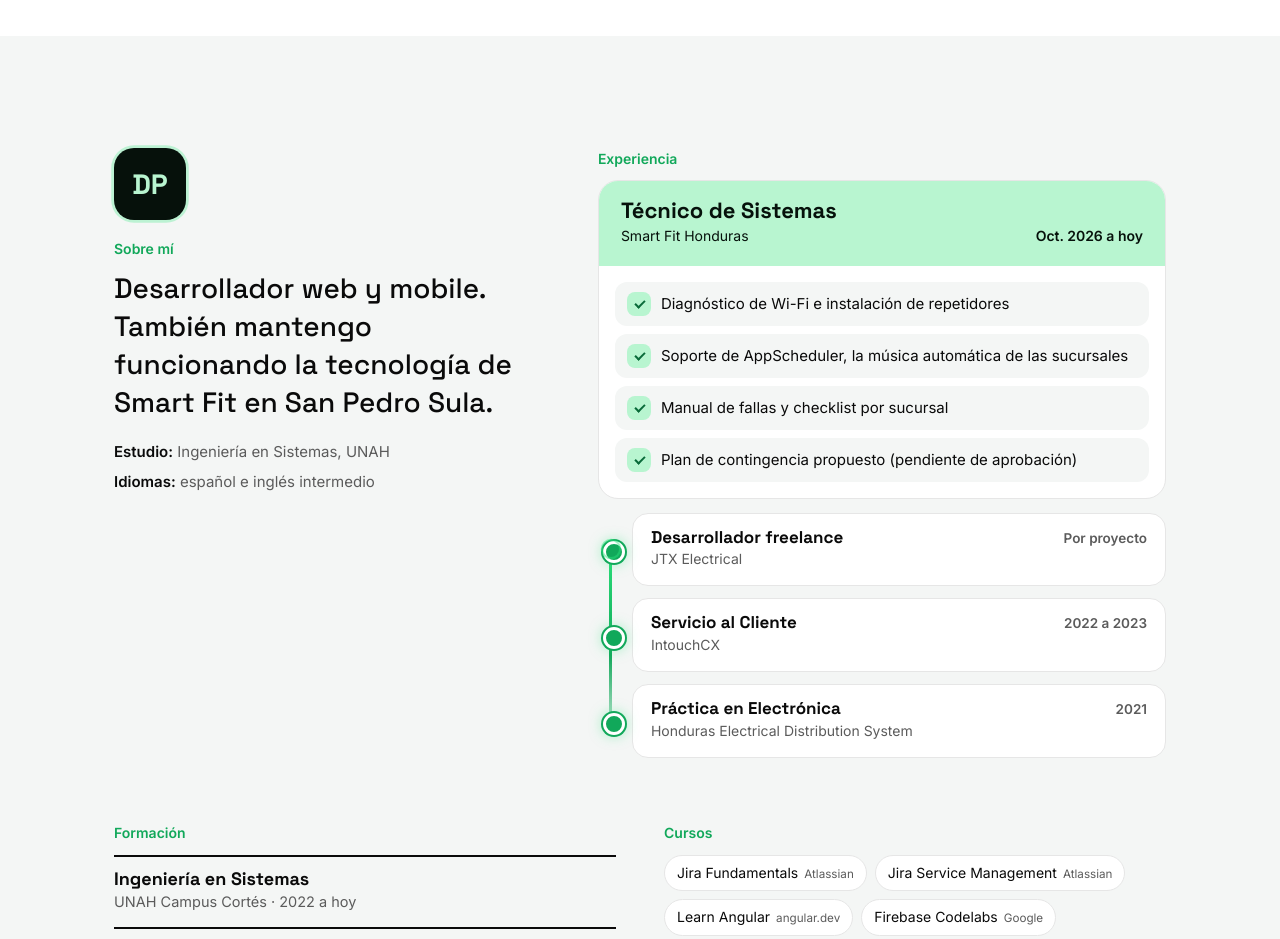
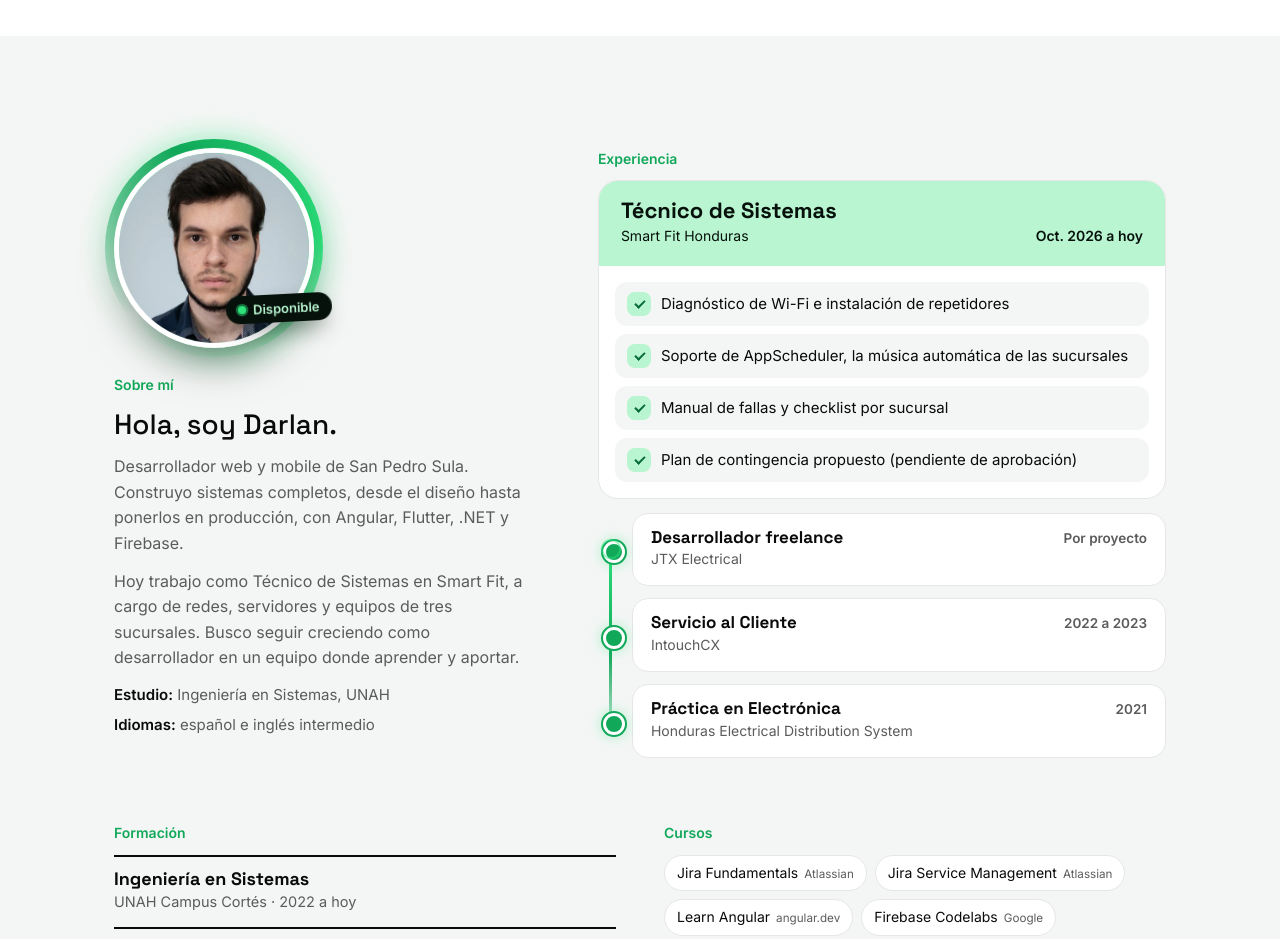
Before and after one commit to Darlangas17/Darlangas17.github.io, a plain HTML site: page index.html in a window 1280 px wide. Shown: the part 1920-2859 px from the top of the page. Drawn offline with Linux system fonts and the light colour scheme.

Commit message:
Foto y texto ampliado en Sobre mí
Co-Authored-By: Claude Opus 5.5 <noreply@anthropic.com>
Claude-Session: https://claude.ai/code/session_01L6GCbx1QmLz1CjhBeFtxUN

```diff
--- a/index.html
+++ b/index.html
@@ -264,6 +264,18 @@ footer{color:var(--soft);font-size:13px;padding:28px 0 40px;text-align:center}
 .wins li:hover{background:color-mix(in srgb,var(--mint) 45%,var(--card));transform:translateX(3px)}
 .wins li::before{left:12px;top:50%;width:24px;height:24px;margin-top:-12px;border-radius:8px;background:var(--mint)}
 .wins li::after{left:20px;top:50%;margin-top:-4px;width:8px;height:4px;border-color:#0a6b3a;border-width:2.5px}
+
+/* foto */
+.me{position:relative;width:200px;height:200px;margin:0 0 26px}
+.me img{position:relative;z-index:1;width:100%;height:100%;border-radius:50%;object-fit:cover;border:5px solid var(--bg);box-shadow:0 24px 50px -20px #000a;animation:floaty 6s ease-in-out infinite;transition:transform .4s cubic-bezier(.2,.9,.2,1)}
+.me:hover img{transform:scale(1.04) rotate(-2deg)}
+.ring{position:absolute;inset:-9px;border-radius:50%;background:conic-gradient(from var(--ang),#2ee57d,#b8f5d0,transparent 40%,#11a85a,#2ee57d);animation:spin 5s linear infinite;filter:drop-shadow(0 0 14px #2ee57d66)}
+.ring::after{content:"";position:absolute;inset:-26px;border-radius:50%;background:radial-gradient(circle,#2ee57d33,transparent 65%);z-index:-1;animation:pulse 4s ease-in-out infinite}
+.mebadge{position:absolute;z-index:2;right:-18px;bottom:14px;background:var(--night);color:var(--mint);font:600 13px Inter;padding:6px 12px;border-radius:999px;display:flex;align-items:center;gap:7px;box-shadow:0 10px 24px -10px #000;animation:bob 4s ease-in-out infinite}
+.mebadge i{width:8px;height:8px;border-radius:50%;background:var(--glow);animation:ping 2s ease-out infinite}
+.aboutp{margin:0 0 12px;color:var(--soft);max-width:46ch}
+.intro{margin-bottom:10px}
+@media(max-width:600px){.me{width:170px;height:170px}}
 /* transición de tema */
 ::view-transition-old(root),::view-transition-new(root){animation:none;mix-blend-mode:normal}
 ::view-transition-new(root){z-index:2}
@@ -347,9 +359,11 @@ footer{color:var(--soft);font-size:13px;padding:28px 0 40px;text-align:center}
 <section class="band about" id="sobre-mi"><div class="wrap">
   <div class="agrid">
     <div class="rv">
-      <div class="avatar" aria-hidden="true">DP</div>
+      <div class="me"><div class="ring"></div><img src="darlan.jpg" alt="Foto de Darlan Perdomo" width="220" height="220"><span class="mebadge"><i></i>Disponible</span></div>
       <p class="label">Sobre mí</p>
-      <p class="intro">Desarrollador web y mobile. También mantengo funcionando la tecnología de Smart Fit en San Pedro Sula.</p>
+      <p class="intro">Hola, soy Darlan.</p>
+      <p class="aboutp">Desarrollador web y mobile de San Pedro Sula. Construyo sistemas completos, desde el diseño hasta ponerlos en producción, con Angular, Flutter, .NET y Firebase.</p>
+      <p class="aboutp">Hoy trabajo como Técnico de Sistemas en Smart Fit, a cargo de redes, servidores y equipos de tres sucursales. Busco seguir creciendo como desarrollador en un equipo donde aprender y aportar.</p>
       <div class="facts"><span><b>Estudio:</b> Ingeniería en Sistemas, UNAH</span><span><b>Idiomas:</b> español e inglés intermedio</span></div>
     </div>
     <div class="rv">
```
Also changed, not shown: darlan.jpg (added).
